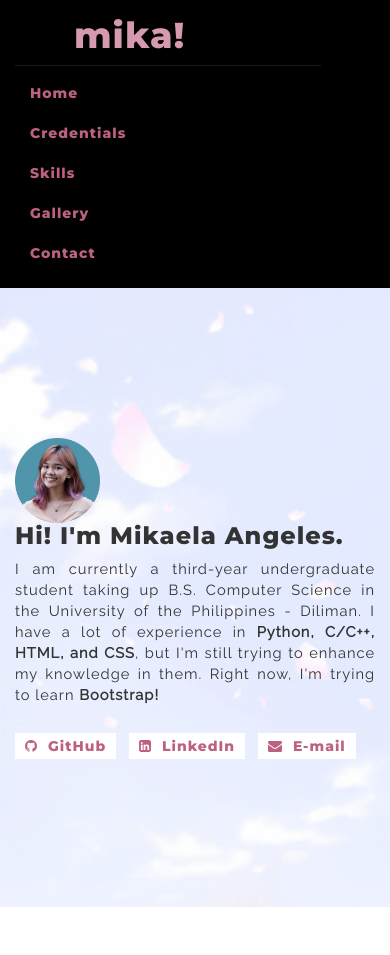
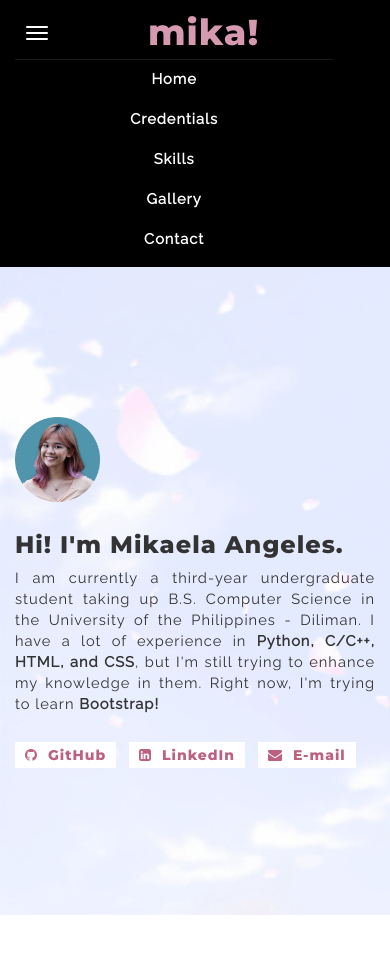
Before and after one commit to angelesmika/portfolio, a PHP site: page / in a window 390 px wide, after a click that opens the changed part. Shown: the top 955 px of the page. Run offline with PHP 8.4, Linux system fonts and the light colour scheme.

Commit message:
Update style.css

```diff
--- a/assets/css/style.css
+++ b/assets/css/style.css
@@ -64,6 +64,24 @@
     transform: scale(1.05);
 }
 
+@media (max-width: 978px) {
+    #h1-home {
+        margin-left: 10px;
+    }
+
+    #profile-pic {
+        padding-bottom: 30px;
+    }
+
+    #skills p {
+        margin-bottom: 50px;
+    }
+
+    #skills #last {
+        margin-bottom: 0px;
+    }
+}
+
 /* ================ */
 /* NAVIGATION BAR */
 /* ================ */
@@ -75,9 +93,7 @@
 }
 
 #h1-home {
-    margin-top: 1vh;
-    margin-bottom: 1vh;
-    margin-right: 2.5vw;
+    margin: auto;
 }
 
 #a-home {
@@ -88,7 +104,7 @@
     text-decoration: none;
 }
 
-.navbar ul {
+.navbar-collapse ul {
     list-style: none;
     margin: 0;
     padding: 0;
@@ -96,12 +112,12 @@
     align-items: center;
 }
 
-.navbar li {
+.navbar-collapse li {
     padding: 5px;
     margin: 5px;
 }
 
-.navbar a {
+.navbar-collapse a {
     color: white;
     transition: 0.3s;
     font-size: 11pt;
@@ -109,9 +125,25 @@
     font-family: "Raleway", sans-serif;
 }
 
-.navbar a:hover {
+.navbar-collapse a:hover {
     text-decoration: none;
     color: #ffed66;
+}
+
+.icon-bar {
+    color: white;
+    border-color: white;
+    background-color: white;
+}
+
+.nav > li > a:focus, .nav > li >a:hover {
+    text-decoration: none;
+    background-color: transparent !important;
+}
+
+.nav li {
+    margin: 0;
+    padding: 0;
 }
 
 /* ====================== */
```
